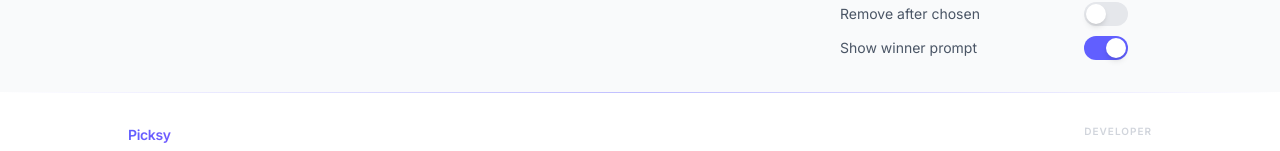
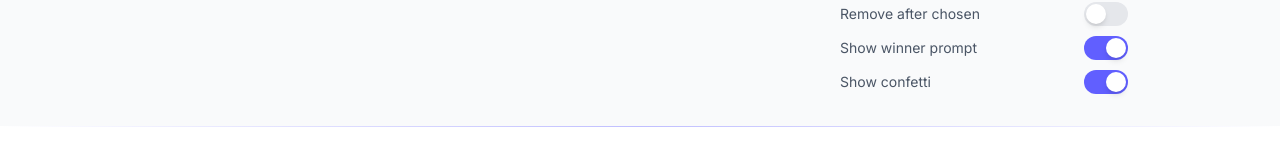
Before and after one commit to joiellantero/picksy, a React (Vite) app: page / in a window 1280 px wide. Shown: the part 618-769 px from the top of the page. Built offline with nearby package versions, Linux system fonts and the light colour scheme.

Commit message:
feat: enable disable confetti

```diff
--- a/src/components/Nav/MobileNav.jsx
+++ b/src/components/Nav/MobileNav.jsx
@@ -2,7 +2,7 @@ import { useState, useRef, useEffect, useCallback } from 'react';
 import { AnimatePresence, motion } from 'framer-motion';
 import { Link } from 'react-router-dom';
 import { useAtom } from 'jotai';
-import { darkModeState, namesListState, removeState, winnerPromptEnabledState } from '../../shared/globalState';
+import { darkModeState, namesListState, removeState, winnerPromptEnabledState, confettiEnabledState } from '../../shared/globalState';
 import { DarkModeSwitch } from 'react-toggle-dark-mode';
 import List from '../List';
 import WinnerMessage from '../WinnerMessage';
@@ -25,6 +25,7 @@ const MobileNav = () => {
   const [namesList, setNamesList] = useAtom(namesListState);
   const [shouldRemoveName, setShouldRemoveName] = useAtom(removeState);
   const [isWinnerPromptEnabled, setIsWinnerPromptEnabled] = useAtom(winnerPromptEnabledState);
+  const [isConfettiEnabled, setIsConfettiEnabled] = useAtom(confettiEnabledState);
   const contentRef = useRef(null);
   const touchStartY = useRef(0);
 
@@ -156,6 +157,12 @@ const MobileNav = () => {
                         label="Show winner prompt"
                         hiddenMobile={false}
                       />
+                      <Toggle
+                        isOn={isConfettiEnabled}
+                        handleToggle={() => setIsConfettiEnabled(!isConfettiEnabled)}
+                        label="Show confetti"
+                        hiddenMobile={false}
+                      />
                     </div>
                   </div>
                 </section>
--- a/src/components/SpinWheel.jsx
+++ b/src/components/SpinWheel.jsx
@@ -1,7 +1,7 @@
 import { useRef, useEffect, useState, useCallback } from 'react';
 import { createPortal } from 'react-dom';
 import { useAtom, useAtomValue } from 'jotai';
-import { namesListState, winnerMessageState, darkModeState, winnerPromptEnabledState } from '../shared/globalState';
+import { namesListState, winnerMessageState, darkModeState, winnerPromptEnabledState, confettiEnabledState } from '../shared/globalState';
 import useConfetti, { confettiStyles } from '../shared/useConfetti';
 import Modal from './Modals/Modal';
 import ReactCanvasConfetti from 'react-canvas-confetti';
@@ -32,6 +32,7 @@ export default function SpinWheel({ removeName }) {
   const winnerMessage = useAtomValue(winnerMessageState);
   const isDarkMode = useAtomValue(darkModeState);
   const isWinnerPromptEnabled = useAtomValue(winnerPromptEnabledState);
+  const isConfettiEnabled = useAtomValue(confettiEnabledState);
 
   const names = (() => {
     const raw = typeof namesList === 'string' ? namesList : '';
@@ -197,7 +198,7 @@ export default function SpinWheel({ removeName }) {
         setDrawnName(names[winnerIdx]);
         setSpinning(false);
         setIsOpen(true);
-        fire();
+        if (isConfettiEnabled) fire();
       }
     };
 
--- a/src/components/Wheel.jsx
+++ b/src/components/Wheel.jsx
@@ -1,6 +1,6 @@
 import {useState, useCallback, useRef, useEffect} from 'react';
 import {useAtom, useAtomValue} from "jotai";
-import {namesListState, winnerMessageState, spinModeState, winnerPromptEnabledState} from "../shared/globalState";
+import {namesListState, winnerMessageState, spinModeState, winnerPromptEnabledState, confettiEnabledState} from "../shared/globalState";
 import useConfetti, { confettiStyles } from '../shared/useConfetti';
 
 import ButtonPrimary from './Buttons/ButtonPrimary';
@@ -16,6 +16,7 @@ const Wheel = (props) => {
   const [namesList, setNamesList] = useAtom(namesListState);
   const [isSpinMode, setIsSpinMode] = useAtom(spinModeState);
   const isWinnerPromptEnabled = useAtomValue(winnerPromptEnabledState);
+  const isConfettiEnabled = useAtomValue(confettiEnabledState);
   const [isFullscreen, setIsFullscreen] = useState(false);
   const [zoom, setZoom] = useState(1);
   const containerRef = useRef(null);
@@ -35,7 +36,7 @@ const Wheel = (props) => {
     const drawn = cleanedNames[Math.floor(Math.random() * cleanedNames.length)];
     setDrawnName(drawn);
     setIsOpen(true);
-    fire();
+    if (isConfettiEnabled) fire();
     if (props.removeName) {
       setNamesList(cleanedNames.filter(n => n !== drawn).join("\n"));
     }
--- a/src/pages/Home.jsx
+++ b/src/pages/Home.jsx
@@ -1,5 +1,5 @@
 import { useAtom } from 'jotai';
-import { namesListState, removeState, winnerPromptEnabledState } from '../shared/globalState';
+import { namesListState, removeState, winnerPromptEnabledState, confettiEnabledState } from '../shared/globalState';
 
 import Wheel from '../components/Wheel';
 import List from '../components/List';
@@ -10,6 +10,7 @@ const Home = () => {
   const [namesList, setNamesList] = useAtom(namesListState);
   const [shouldRemoveName, setShouldRemoveName] = useAtom(removeState);
   const [isWinnerPromptEnabled, setIsWinnerPromptEnabled] = useAtom(winnerPromptEnabledState);
+  const [isConfettiEnabled, setIsConfettiEnabled] = useAtom(confettiEnabledState);
 
   return (
     <div className='flex flex-col md:flex-row items-stretch md:items-start justify-center w-full max-w-5xl gap-8 px-0 md:px-6 py-4 md:py-8'>
@@ -67,6 +68,12 @@ const Home = () => {
             label='Show winner prompt'
             hiddenMobile={false}
           />
+          <Toggle
+            isOn={isConfettiEnabled}
+            handleToggle={() => setIsConfettiEnabled(!isConfettiEnabled)}
+            label='Show confetti'
+            hiddenMobile={false}
+          />
         </section>
       </aside>
     </div>
--- a/src/shared/globalState.js
+++ b/src/shared/globalState.js
@@ -11,3 +11,5 @@ export const winnerMessageState = atomWithStorage('winnerMessageState', []);
 export const spinModeState = atomWithStorage('spinModeState', false);
 
 export const winnerPromptEnabledState = atomWithStorage('winnerPromptEnabledState', true);
+
+export const confettiEnabledState = atomWithStorage('confettiEnabledState', true);
```
